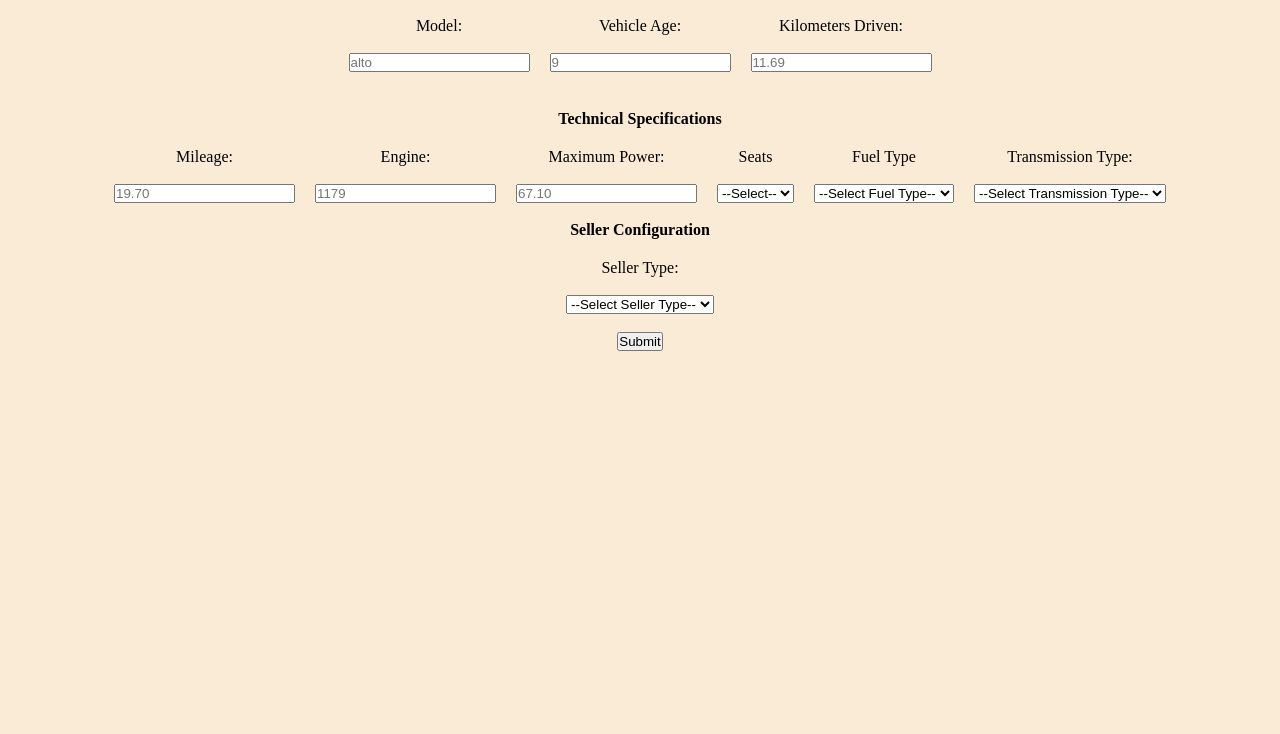
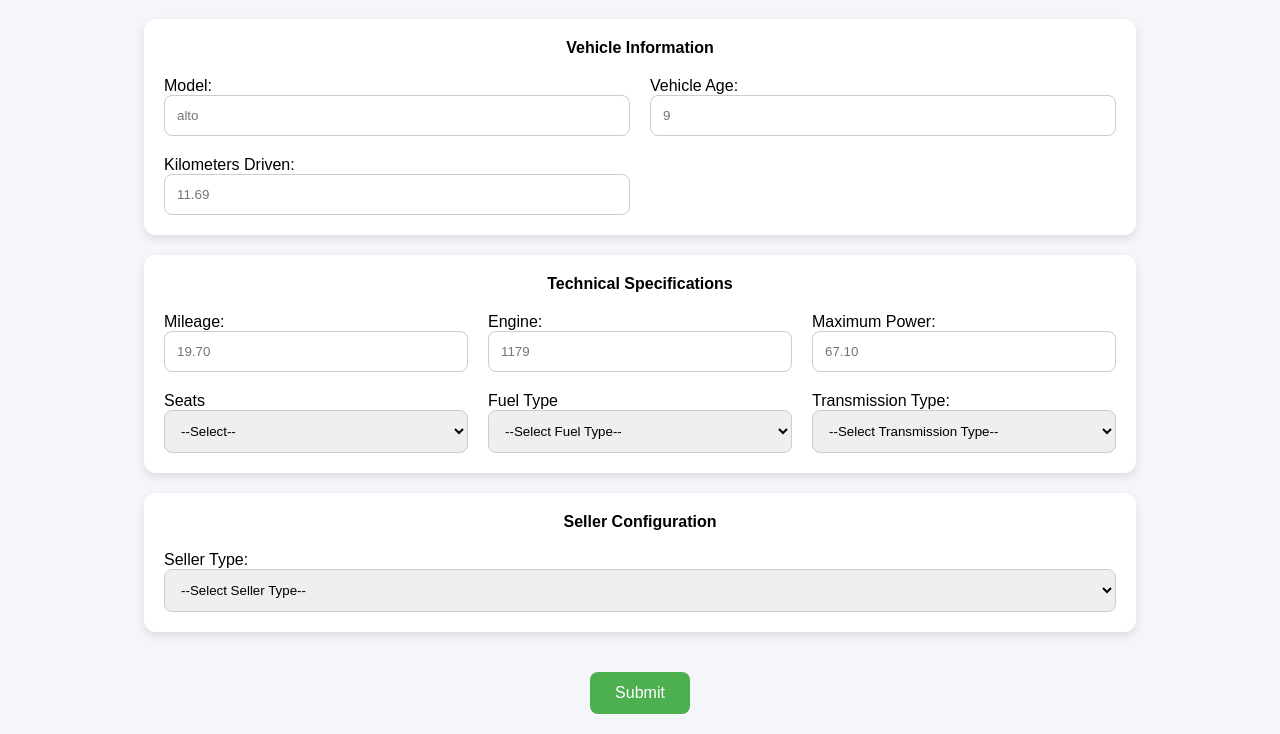
Before and after one commit to shrutim156/Used_Car_Price_Prediction, a plain HTML site: page frontend/index.html in a window 1280 px wide. Shown: the part 96-830 px from the top of the page. Before the commit the page ends 800 px from the top, so only its background shows below. Drawn offline with Linux system fonts and the light colour scheme.

Commit message:
Updates: Proper layout

```diff
--- a/frontend/index.html
+++ b/frontend/index.html
@@ -10,42 +10,48 @@
         <h1>Used Car Price Prediction</h1>
         <p>A website which predicts the selling price for your used car</p>
 
-        <div id="vehicle_information">
+        <!--Section1-->
+        <div id="vehicle_information" class="card">
             <h4>Vehicle Information</h4>
-            <form action="">
-                <div id="model">
-                    <label for="model">Model:</label><br>
-                    <input type="text" placeholder="alto" id="model" name="model"><br>
+            <div>
+
+            <form action="" class="grid-2">
+                    <div class="form-group">
+                    <label for="model">Model:</label>
+                    <input type="text" placeholder="alto" id="model" name="model">
                     </div>
-                <div id="vage">
-                    <label for="vage">Vehicle Age:</label><br>
-                    <input type="number" placeholder="9" id="vage" name="vage"><br>
+                    <div class="form-group">
+                    <label for="vage">Vehicle Age:</label>
+                    <input type="number" placeholder="9" id="vage" name="vage">
                     </div>
-                <div id="km_driven">
-                    <label for="km_driven">Kilometers Driven:</label><br>
-                    <input type="number" step="any" placeholder="11.69" id="km_driven" name="km_driven"><br>
-
+                    <div class="form-group">
+                    <label for="km_driven">Kilometers Driven:</label>
+                    <input type="number" step="any" placeholder="11.69" id="km_driven" name="km_driven">
                     </div>
             </form>
             </div>
 
-        <div id="technical_specifications">
+        </div>
+
+        <!--Section2-->
+        <div id="technical_specifications" class="card">
             <h4>Technical Specifications</h4>
-            <form action="">
-                <div id="mileage">
-                    <label for="mileage">Mileage:</label><br>
-                    <input type="number" step="any" placeholder="19.70"><br>
+            <div>
+            <form action="" class="grid-3">
+                    <div class="form-group">
+                    <label for="mileage">Mileage:</label>
+                    <input type="number" step="any" placeholder="19.70">
                     </div>
-                <div id="engine">
-                    <label for="engine">Engine:</label><br>
-                    <input type="number" step="any" placeholder="1179"><br>
+                    <div class="form-group">
+                    <label for="engine">Engine:</label>
+                    <input type="number" step="any" placeholder="1179">
                     </div>
-                <div id="max_power">
-                    <label for="max_power">Maximum Power:</label><br>
-                    <input type="number" step="any" placeholder="67.10"><br>
+                    <div class="form-group">
+                    <label for="max_power">Maximum Power:</label>
+                    <input type="number" step="any" placeholder="67.10">
                     </div>
-                <div id="seats">
-                    <label for="seats">Seats</label><br>
+                    <div class="form-group">
+                    <label for="seats">Seats</label>
                     <select name="fuel" id="fuel">
                         <option value="">--Select--</option>
                         <option value="2">2</option>
@@ -55,10 +61,10 @@
                         <option value="7">7</option>
                         <option value="8">8</option>
                         <option value="9">9</option>
-                    </select><br>
+                    </select>
                     </div>
-                <div id="fuel">
-                    <label for="fuel">Fuel Type</label><br>
+                    <div class="form-group">
+                    <label for="fuel">Fuel Type</label>
                     <select name="fuel" id="fuel">
                         <option value="">--Select Fuel Type--</option>
                         <option value="petrol">Petrol</option>
@@ -66,33 +72,39 @@
                         <option value="cng">CNG</option>
                         <option value="lpg">LPG</option>
                         <option value="electric">Electric</option>
-                    </select><br>
+                    </select>
                     </div>
-                <div id="transmission">
-                    <label for="transmission">Transmission Type:</label><br>
+                    <div class="form-group">
+                    <label for="transmission">Transmission Type:</label>
                     <select name="transmission" id="transmission">
                         <option value="">--Select Transmission Type--</option>
                         <option value="manual">Manual</option>
                         <option value="automatic">Automatic</option>
-                    </select><br>
+                    </select>
                     </div>
+
             </form>
             </div>
-        <div id="seller_configuration">
+        </div>
+
+        <!--Section3-->
+        <div id="seller_configuration" class="card">
             <h4>Seller Configuration</h4>
-            <form action="">
-                <div id="seller">
-                    <label for="seller">Seller Type:</label><br>
+
+            <form action="" class="grid-1">
+                    <div class="form-group">
+                    <label for="seller">Seller Type:</label>
                     <select name="seller" id="seller">
                         <option value="">--Select Seller Type--</option>
                         <option value="individual">Individual</option>
                         <option value="dealer">Dealer</option>
                         <option value="trustmark_dealer">Trustmark Dealer</option>
-                    </select><br>
+                    </select>
                     </div>
             </form>
+
         </div>
-            <button type="submit">Submit</button>
+            <button type="submit" class="btn">Submit</button>
 
 
     </body>
--- a/frontend/style.css
+++ b/frontend/style.css
@@ -1,32 +1,90 @@
 *{
     margin: 0%;
     padding: 0%;
+    box-sizing: border-box;
 }
 
-html, body{
-    width: 100%;
-    height: 100%;
+
+body{
+    font-family: Arial, Helvetica, sans-serif;
+    background: #f5f6fa;
+    text-align: center;
+    padding: 20px;
+
+}
+
+h1{
+    margin-bottom: 10px;
+}
+
+p{
+    margin-bottom: 30px;
+    color: gray;
+}
+
+.form-group {
+  display: flex;
+  flex-direction: column;
+  text-align: left;
+  width: 100%;
+}
+
+/* CardStyle*/
+
+.card{
+    background: white;
+    padding: 20px;
+    margin: 20px auto;
+    border-radius: 12px;
+    width: 80%;
+    box-shadow: 0 4px 10px rgba(0,0,0,0.1);
     text-align: center;
 }
 
-body{
-    background-color: antiquewhite;
-    text-align: center;
-
-}
-#vehicle_information {
-    padding: 20px;
-    border-radius: 10px;
-    text-align: center;
-}
-form {
-    display: flex;
-    justify-content: center;
-    gap: 20px; /* spacing between inputs */
-    margin-top: 20px;
+.card h4{
+    margin-bottom: 20px;
 }
 
-form div {
-    display: flex;
-    flex-direction: column;
+/* Grid Layout*/
+
+.grid-3{
+    display: grid;
+    grid-template-columns: repeat(3,1fr);
+    gap: 20px;
 }
+
+.grid-2{
+    display: grid;
+    grid-template-columns: repeat(2,1fr);
+    gap: 20px;
+}
+
+.grid-1{
+    display: grid;
+    grid-template-columns: 1fr;
+}
+
+/* INPUTS */
+
+input,select{
+    padding: 12px;
+    border-radius: 8px;
+    border: 1px solid #ccc;
+    width: 100%;
+}
+
+/* BUTTON */
+.btn{
+    margin-top: 20px;
+    padding: 12px 25px;
+    border: none;
+    background: #4CAF50;
+    color: white;
+    font-size: 16px;
+    border-radius: 8px;
+    cursor: pointer;
+}
+
+.btn:hover{
+    background: #45a049;
+}
```
Lines whose indentation alone changed are shown as unchanged.
